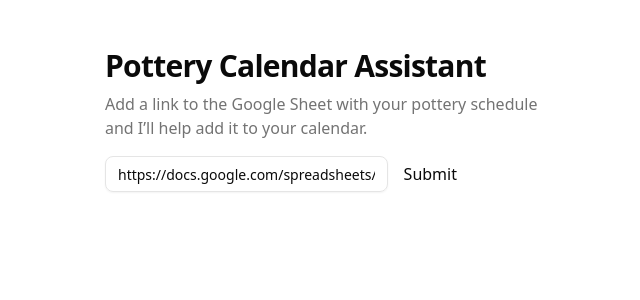
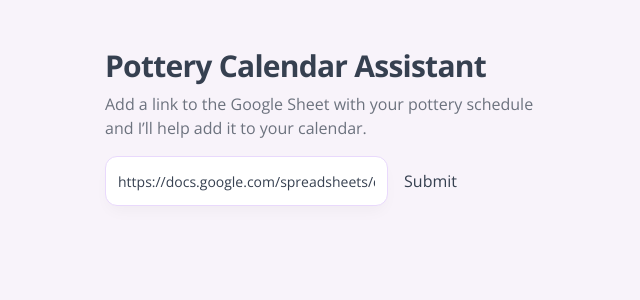
Before and after one commit to nickbreaton/pottery-hours, a SvelteKit app: page / in a window 1280 px wide. Shown: the top 300 px of the page, without its empty margins (175-815 px from the left). Built offline with nearby package versions, Linux system fonts and the light colour scheme; what @effect/platform would draw is missing.

Commit message:
Give it some more whismy

```diff
--- a/src/app.css
+++ b/src/app.css
@@ -2,75 +2,96 @@
 @import 'tw-animate-css';
 
 :root {
-	--background: oklch(1 0 0);
-	--foreground: oklch(0.145 0 0);
+	--background: oklch(0.97 0.01 316.68);
+	--foreground: oklch(0.37 0.03 259.73);
 	--card: oklch(1 0 0);
-	--card-foreground: oklch(0.145 0 0);
+	--card-foreground: oklch(0.37 0.03 259.73);
 	--popover: oklch(1 0 0);
-	--popover-foreground: oklch(0.145 0 0);
-	--primary: oklch(0.205 0 0);
-	--primary-foreground: oklch(0.985 0 0);
-	--secondary: oklch(0.97 0 0);
-	--secondary-foreground: oklch(0.205 0 0);
-	--muted: oklch(0.97 0 0);
-	--muted-foreground: oklch(0.556 0 0);
-	--accent: oklch(0.97 0 0);
-	--accent-foreground: oklch(0.205 0 0);
-	--destructive: oklch(0.577 0.245 27.325);
-	--destructive-foreground: oklch(0.577 0.245 27.325);
-	--border: oklch(0.922 0 0);
-	--input: oklch(0.922 0 0);
-	--ring: oklch(0.708 0 0);
-	--chart-1: oklch(0.646 0.222 41.116);
-	--chart-2: oklch(0.6 0.118 184.704);
-	--chart-3: oklch(0.398 0.07 227.392);
-	--chart-4: oklch(0.828 0.189 84.429);
-	--chart-5: oklch(0.769 0.188 70.08);
-	--radius: 0.625rem;
-	--sidebar: oklch(0.985 0 0);
-	--sidebar-foreground: oklch(0.145 0 0);
-	--sidebar-primary: oklch(0.205 0 0);
-	--sidebar-primary-foreground: oklch(0.985 0 0);
-	--sidebar-accent: oklch(0.97 0 0);
-	--sidebar-accent-foreground: oklch(0.205 0 0);
-	--sidebar-border: oklch(0.922 0 0);
-	--sidebar-ring: oklch(0.708 0 0);
+	--popover-foreground: oklch(0.37 0.03 259.73);
+	--primary: oklch(0.71 0.16 293.4);
+	--primary-foreground: oklch(1 0 0);
+	--secondary: oklch(0.91 0.05 306.07);
+	--secondary-foreground: oklch(0.45 0.03 257.68);
+	--muted: oklch(0.95 0.03 307.19);
+	--muted-foreground: oklch(0.55 0.02 264.41);
+	--accent: oklch(0.94 0.03 322.47);
+	--accent-foreground: oklch(0.37 0.03 259.73);
+	--destructive: oklch(0.81 0.1 19.47);
+	--border: oklch(0.91 0.05 306.07);
+	--input: oklch(0.91 0.05 306.07);
+	--ring: oklch(0.71 0.16 293.4);
+	--chart-1: oklch(0.71 0.16 293.4);
+	--chart-2: oklch(0.61 0.22 292.63);
+	--chart-3: oklch(0.54 0.25 293.03);
+	--chart-4: oklch(0.49 0.24 292.7);
+	--chart-5: oklch(0.43 0.21 292.63);
+	--sidebar: oklch(0.91 0.05 306.07);
+	--sidebar-foreground: oklch(0.37 0.03 259.73);
+	--sidebar-primary: oklch(0.71 0.16 293.4);
+	--sidebar-primary-foreground: oklch(1 0 0);
+	--sidebar-accent: oklch(0.94 0.03 322.47);
+	--sidebar-accent-foreground: oklch(0.37 0.03 259.73);
+	--sidebar-border: oklch(0.91 0.05 306.07);
+	--sidebar-ring: oklch(0.71 0.16 293.4);
+
+	--font-sans: 'Open Sans', sans-serif;
+	--font-serif: serif;
+	--font-mono: monospace;
+
+	--radius: 1rem;
+
+	--shadow-2xs: 0px 8px 16px -4px oklch(0 0 0 / 0.04);
+	--shadow-xs: 0px 8px 16px -4px oklch(0 0 0 / 0.04);
+	--shadow-sm: 0px 8px 16px -4px oklch(0 0 0 / 0.08), 0px 1px 2px -5px oklch(0 0 0 / 0.08);
+	--shadow: 0px 8px 16px -4px oklch(0 0 0 / 0.08), 0px 1px 2px -5px oklch(0 0 0 / 0.08);
+	--shadow-md: 0px 8px 16px -4px oklch(0 0 0 / 0.08), 0px 2px 4px -5px oklch(0 0 0 / 0.08);
+	--shadow-lg: 0px 8px 16px -4px oklch(0 0 0 / 0.08), 0px 4px 6px -5px oklch(0 0 0 / 0.08);
+	--shadow-xl: 0px 8px 16px -4px oklch(0 0 0 / 0.08), 0px 8px 10px -5px oklch(0 0 0 / 0.08);
+	--shadow-2xl: 0px 8px 16px -4px oklch(0 0 0 / 0.2);
 }
 
 @media (prefers-color-scheme: dark) {
 	:root {
-		--background: oklch(0.145 0 0);
-		--foreground: oklch(0.985 0 0);
-		--card: oklch(0.145 0 0);
-		--card-foreground: oklch(0.985 0 0);
-		--popover: oklch(0.145 0 0);
-		--popover-foreground: oklch(0.985 0 0);
-		--primary: oklch(0.985 0 0);
-		--primary-foreground: oklch(0.205 0 0);
-		--secondary: oklch(0.269 0 0);
-		--secondary-foreground: oklch(0.985 0 0);
-		--muted: oklch(0.269 0 0);
-		--muted-foreground: oklch(0.708 0 0);
-		--accent: oklch(0.269 0 0);
-		--accent-foreground: oklch(0.985 0 0);
-		--destructive: oklch(0.396 0.141 25.723);
-		--destructive-foreground: oklch(0.637 0.237 25.331);
-		--border: oklch(0.269 0 0);
-		--input: oklch(0.269 0 0);
-		--ring: oklch(0.439 0 0);
-		--chart-1: oklch(0.488 0.243 264.376);
-		--chart-2: oklch(0.696 0.17 162.48);
-		--chart-3: oklch(0.769 0.188 70.08);
-		--chart-4: oklch(0.627 0.265 303.9);
-		--chart-5: oklch(0.645 0.246 16.439);
-		--sidebar: oklch(0.205 0 0);
-		--sidebar-foreground: oklch(0.985 0 0);
-		--sidebar-primary: oklch(0.488 0.243 264.376);
-		--sidebar-primary-foreground: oklch(0.985 0 0);
-		--sidebar-accent: oklch(0.269 0 0);
-		--sidebar-accent-foreground: oklch(0.985 0 0);
-		--sidebar-border: oklch(0.269 0 0);
-		--sidebar-ring: oklch(0.439 0 0);
+		--background: oklch(0.22 0.01 52.96);
+		--foreground: oklch(0.93 0.03 273.66);
+		--card: oklch(0.28 0.03 307.25);
+		--card-foreground: oklch(0.93 0.03 273.66);
+		--popover: oklch(0.28 0.03 307.25);
+		--popover-foreground: oklch(0.93 0.03 273.66);
+		--primary: oklch(0.79 0.12 295.97);
+		--primary-foreground: oklch(0.22 0.01 52.96);
+		--secondary: oklch(0.34 0.04 309.13);
+		--secondary-foreground: oklch(0.87 0.01 261.81);
+		--muted: oklch(0.28 0.03 307.25);
+		--muted-foreground: oklch(0.71 0.02 261.33);
+		--accent: oklch(0.39 0.05 304.68);
+		--accent-foreground: oklch(0.87 0.01 261.81);
+		--destructive: oklch(0.81 0.1 19.47);
+		--border: oklch(0.34 0.04 309.13);
+		--input: oklch(0.34 0.04 309.13);
+		--ring: oklch(0.79 0.12 295.97);
+		--chart-1: oklch(0.79 0.12 295.97);
+		--chart-2: oklch(0.71 0.16 293.4);
+		--chart-3: oklch(0.61 0.22 292.63);
+		--chart-4: oklch(0.54 0.25 293.03);
+		--chart-5: oklch(0.49 0.24 292.7);
+		--sidebar: oklch(0.34 0.04 309.13);
+		--sidebar-foreground: oklch(0.93 0.03 273.66);
+		--sidebar-primary: oklch(0.79 0.12 295.97);
+		--sidebar-primary-foreground: oklch(0.22 0.01 52.96);
+		--sidebar-accent: oklch(0.39 0.05 304.68);
+		--sidebar-accent-foreground: oklch(0.87 0.01 261.81);
+		--sidebar-border: oklch(0.34 0.04 309.13);
+		--sidebar-ring: oklch(0.79 0.12 295.97);
+
+		--shadow-2xs: 0 1px 3px 0px oklch(0 0 0 / 0.05);
+		--shadow-xs: 0 1px 3px 0px oklch(0 0 0 / 0.05);
+		--shadow-sm: 0 1px 3px 0px oklch(0 0 0 / 0.1), 0 1px 2px -1px oklch(0 0 0 / 0.1);
+		--shadow: 0 1px 3px 0px oklch(0 0 0 / 0.1), 0 1px 2px -1px oklch(0 0 0 / 0.1);
+		--shadow-md: 0 1px 3px 0px oklch(0 0 0 / 0.1), 0 2px 4px -1px oklch(0 0 0 / 0.1);
+		--shadow-lg: 0 1px 3px 0px oklch(0 0 0 / 0.1), 0 4px 6px -1px oklch(0 0 0 / 0.1);
+		--shadow-xl: 0 1px 3px 0px oklch(0 0 0 / 0.1), 0 8px 10px -1px oklch(0 0 0 / 0.1);
+		--shadow-2xl: 0 1px 3px 0px oklch(0 0 0 / 0.25);
 	}
 }
 
@@ -90,7 +111,6 @@
 	--color-accent: var(--accent);
 	--color-accent-foreground: var(--accent-foreground);
 	--color-destructive: var(--destructive);
-	--color-destructive-foreground: var(--destructive-foreground);
 	--color-border: var(--border);
 	--color-input: var(--input);
 	--color-ring: var(--ring);
@@ -99,10 +119,6 @@
 	--color-chart-3: var(--chart-3);
 	--color-chart-4: var(--chart-4);
 	--color-chart-5: var(--chart-5);
-	--radius-sm: calc(var(--radius) - 4px);
-	--radius-md: calc(var(--radius) - 2px);
-	--radius-lg: var(--radius);
-	--radius-xl: calc(var(--radius) + 4px);
 	--color-sidebar: var(--sidebar);
 	--color-sidebar-foreground: var(--sidebar-foreground);
 	--color-sidebar-primary: var(--sidebar-primary);
@@ -111,6 +127,24 @@
 	--color-sidebar-accent-foreground: var(--sidebar-accent-foreground);
 	--color-sidebar-border: var(--sidebar-border);
 	--color-sidebar-ring: var(--sidebar-ring);
+
+	--font-sans: var(--font-sans);
+	--font-mono: var(--font-mono);
+	--font-serif: var(--font-serif);
+
+	--radius-sm: calc(var(--radius) - 4px);
+	--radius-md: calc(var(--radius) - 2px);
+	--radius-lg: var(--radius);
+	--radius-xl: calc(var(--radius) + 4px);
+
+	--shadow-2xs: var(--shadow-2xs);
+	--shadow-xs: var(--shadow-xs);
+	--shadow-sm: var(--shadow-sm);
+	--shadow: var(--shadow);
+	--shadow-md: var(--shadow-md);
+	--shadow-lg: var(--shadow-lg);
+	--shadow-xl: var(--shadow-xl);
+	--shadow-2xl: var(--shadow-2xl);
 }
 
 @layer base {
@@ -118,6 +152,10 @@
 		@apply border-border outline-ring/50;
 	}
 
+	::selection {
+		background-color: color-mix(in oklab, var(--ring) 30%, transparent);
+	}
+
 	body {
 		@apply bg-background text-foreground;
 	}
--- a/src/app.html
+++ b/src/app.html
@@ -5,9 +5,15 @@
 		<link rel="icon" href="%sveltekit.assets%/favicon.png" />
 		<meta name="viewport" content="width=device-width, initial-scale=1" />
 		<meta name="color-scheme" content="light dark" />
+		<link rel="preconnect" href="https://fonts.googleapis.com" />
+		<link rel="preconnect" href="https://fonts.gstatic.com" crossorigin />
+		<link
+			href="https://fonts.googleapis.com/css2?family=Inter:ital,opsz,wght@0,14..32,100..900;1,14..32,100..900&family=JetBrains+Mono:ital,wght@0,100..800;1,100..800&family=Open+Sans:ital,wght@0,300..800;1,300..800&family=Source+Serif+4:ital,opsz,wght@0,8..60,200..900;1,8..60,200..900&display=swap"
+			rel="stylesheet"
+		/>
 		%sveltekit.head%
 	</head>
-	<body data-sveltekit-preload-data="hover">
+	<body data-sveltekit-preload-data="hover" class="not-pointer-fine:caret-ring">
 		<div style="display: contents">%sveltekit.body%</div>
 	</body>
 </html>
--- a/src/lib/server/runtime.ts
+++ b/src/lib/server/runtime.ts
@@ -37,4 +37,4 @@
 	Layer.provide(NodeContext.layer)
 );
 
-export const runtime = ManagedRuntime.make(live);
+export const runtime = ManagedRuntime.make(mock);
--- a/src/routes/+page.svelte
+++ b/src/routes/+page.svelte
@@ -7,9 +7,7 @@
 
 <div class="space-y-4">
 	<div class="space-y-2">
-		<h1
-			class="max-w-xs scroll-m-20 text-3xl font-extrabold tracking-tight text-balance sm:max-w-lg"
-		>
+		<h1 class="max-w-xs scroll-m-20 text-3xl font-bold tracking-tight text-balance sm:max-w-lg">
 			Pottery Calendar Assistant
 		</h1>
 
@@ -48,7 +46,7 @@
 					placeholder="https://docs.google.com/spreadsheets/d/..."
 					value="https://docs.google.com/spreadsheets/d/1Zh5blbFTgcDrdcQbswhbvtJFKRqepMPlNDcPK6K05bY/edit?pli=1&gid=0#gid=0"
 					class={[
-						'file:text-foreground placeholder:text-muted-foreground dark:bg-input/30 border-input flex h-9 w-full min-w-0 rounded-md border bg-transparent px-3 py-1 text-base shadow-xs transition-[color,box-shadow] outline-none file:inline-flex file:h-7 file:border-0 file:bg-transparent file:text-sm file:font-medium disabled:pointer-events-none disabled:cursor-not-allowed disabled:opacity-50 md:text-sm',
+						'file:text-foreground placeholder:text-muted-foreground dark:bg-input/30 border-input bg-card flex h-9 w-full min-w-0 rounded-sm border px-3 py-6 text-base shadow-xs transition-[color,box-shadow] outline-none file:inline-flex file:h-7 file:border-0 file:bg-transparent file:text-sm file:font-medium disabled:pointer-events-none disabled:cursor-not-allowed disabled:opacity-50 md:text-sm',
 						'focus-visible:border-ring focus-visible:ring-ring/50 focus-visible:ring-[3px]',
 						'aria-invalid:ring-destructive/20 dark:aria-invalid:ring-destructive/40 aria-invalid:border-destructive'
 					]}
```
